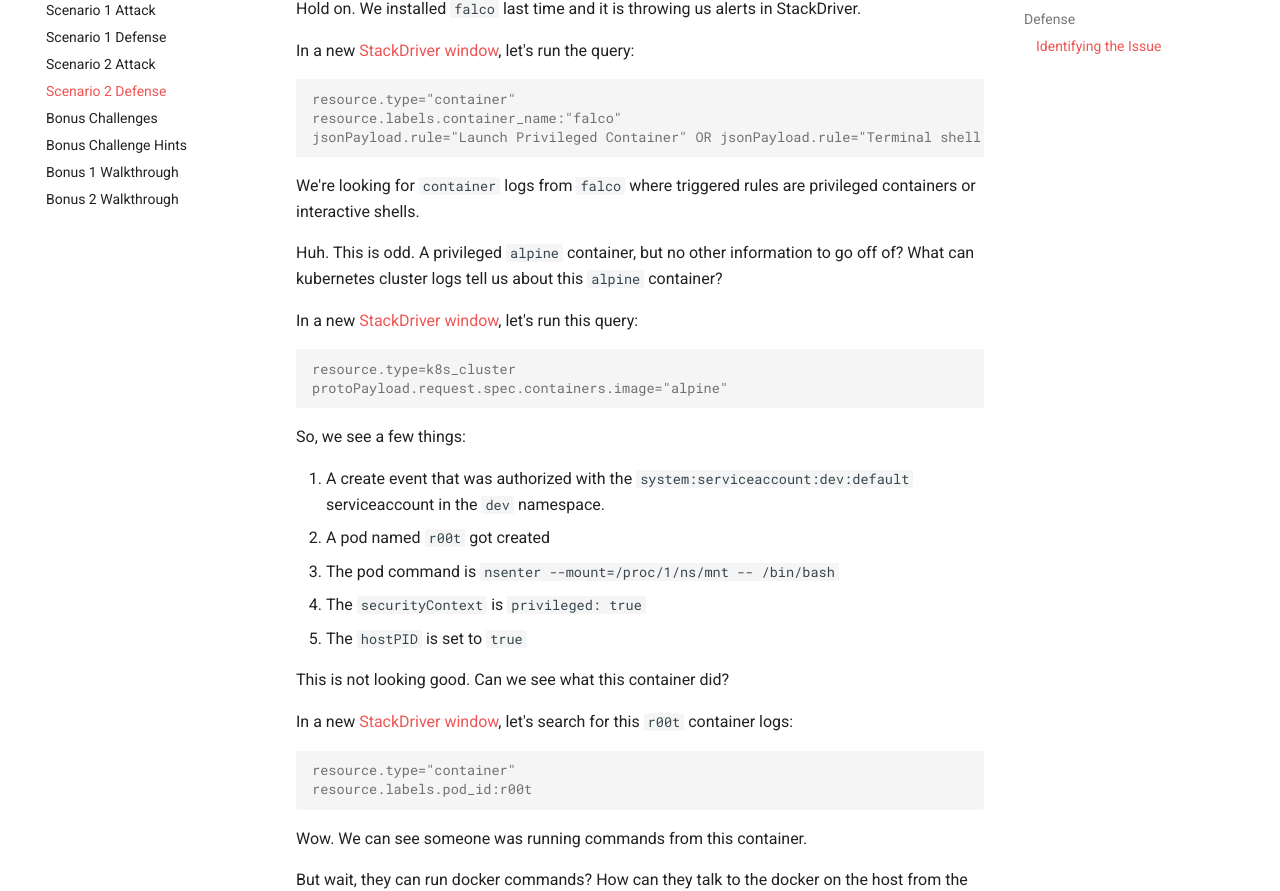
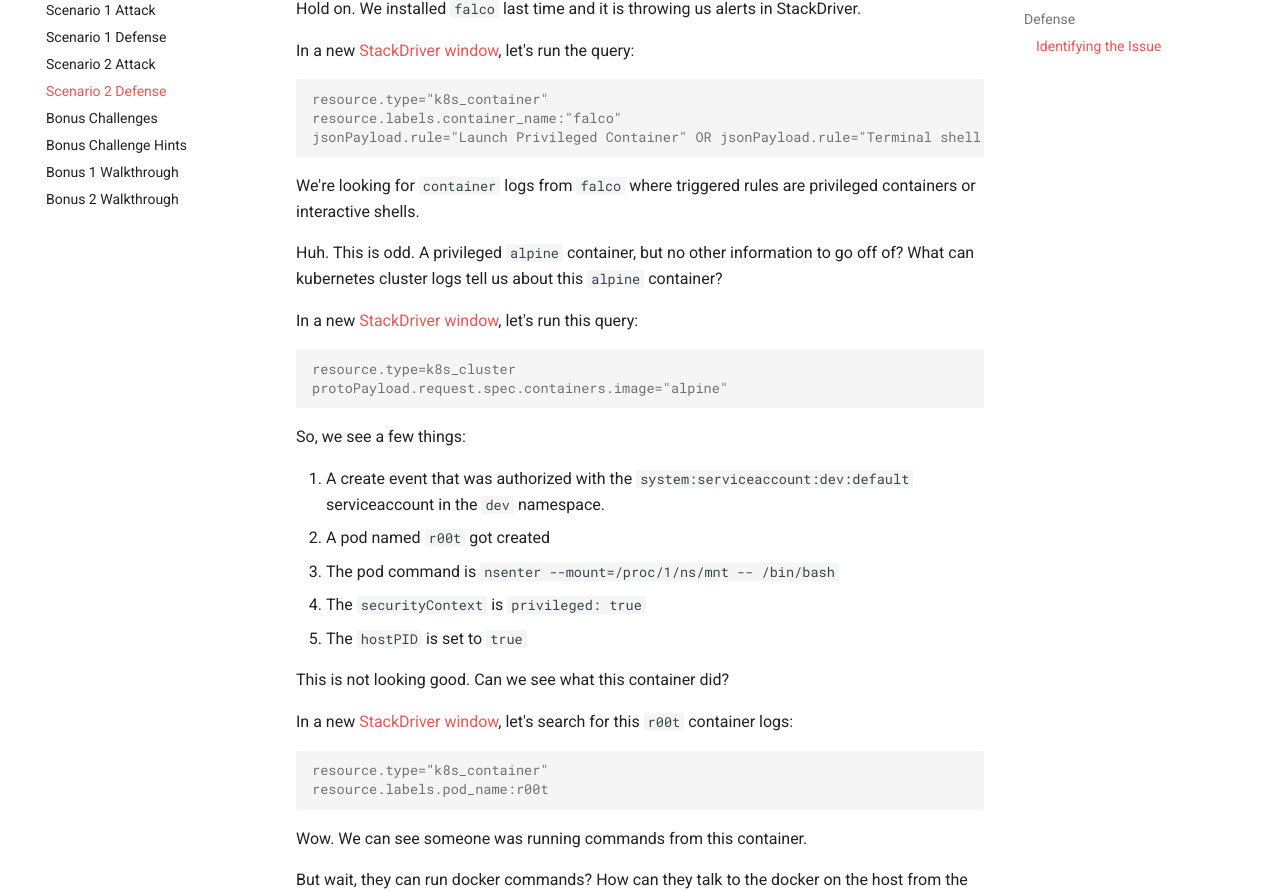
Before and after one commit to securekubernetes/securekubernetes, an MkDocs documentation site: the page built from docs/scenario_2_defense.md, in a window 1280 px wide and 1400 px high, scrolled down 1004 px. Shown: the part 170-1061 px from the top of the window. Built offline with MkDocs 1.6.1 and Material for MkDocs 9.7.7, drawn with Linux system fonts in a browser that asks for light colours; comment, search, counter and statistics services are not loaded.

Commit message:
Update for new stackdriver

````diff
--- a/docs/scenario_2_defense.md
+++ b/docs/scenario_2_defense.md
@@ -48,7 +48,7 @@ Hold on. We installed `falco` last time and it is throwing us alerts in StackDri
 In a new <a href="https://console.cloud.google.com/logs/viewer" target="_blank">StackDriver window</a>, let's run the query:
 
 ```console
-resource.type="container"
+resource.type="k8s_container"
 resource.labels.container_name:"falco"
 jsonPayload.rule="Launch Privileged Container" OR jsonPayload.rule="Terminal shell in container"
 ```
@@ -77,8 +77,8 @@ This is not looking good. Can we see what this container did?
 In a new <a href="https://console.cloud.google.com/logs/viewer" target="_blank">StackDriver window</a>, let's search for this `r00t` container logs:
 
 ```console
-resource.type="container"
-resource.labels.pod_id:r00t
+resource.type="k8s_container"
+resource.labels.pod_name:r00t
 ```
 
 Wow. We can see someone was running commands from this container.
````
